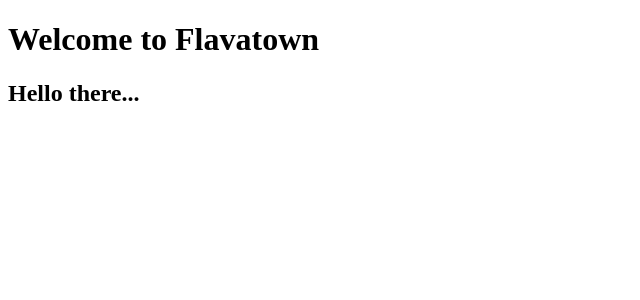
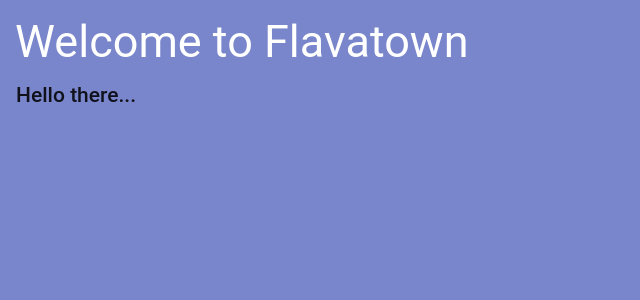
Before and after one commit to gregoryjjb/flava-web, a React (Create React App) app: page / in a window 1280 px wide. Shown: the top 300 px of the page, without its empty margins (0-640 px from the left). Built offline with nearby package versions, Linux system fonts and the light colour scheme; no server answers.

Commit message:
Basic MUI home test page

```diff
--- a/src/components/App.js
+++ b/src/components/App.js
@@ -1,10 +1,29 @@
 import React from "react";
 
-const App = ({ message }) => (
-    <div>
-        <h1>Welcome to Flavatown</h1>
-        <h2>Hello there... {message}</h2>
+import { withStyles, Typography } from "@material-ui/core";
+
+const styles = theme => ({
+    root: {
+        background: theme.palette.primary.light,
+        position: "absolute",
+        top: 0,
+        bottom: 0,
+        left: 0,
+        right: 0,
+        padding: 16,
+    },
+    text: {
+        color: theme.palette.getContrastText(theme.palette.primary.light),
+    },
+});
+
+const App = ({ classes, message }) => (
+    <div className={classes.root}>
+        <Typography variant="display2" gutterBottom className={classes.text}>
+            Welcome to Flavatown
+        </Typography>
+        <Typography variant="title">Hello there... {message}</Typography>
     </div>
 );
 
-export default App;
+export default withStyles(styles)(App);
```
